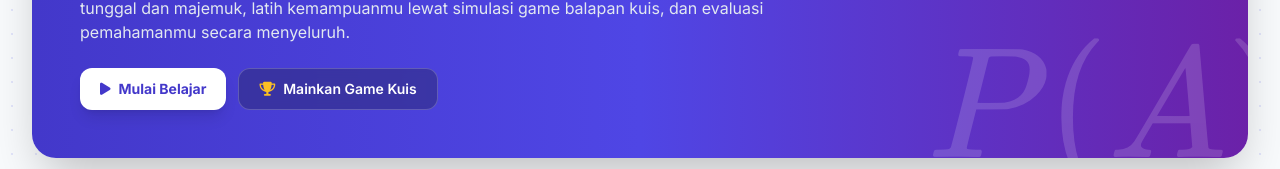
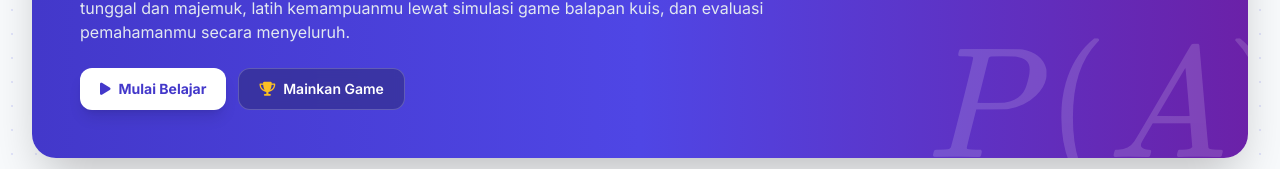
Before and after one commit to gurufa119/mtk12-bab2-peluang, a plain HTML site: page index.html in a window 1280 px wide. Shown: the part 386-555 px from the top of the page. Drawn offline with nearby package versions, Linux system fonts and the light colour scheme.

Commit message:
Update index.html

```diff
--- a/index.html
+++ b/index.html
@@ -228,7 +228,7 @@
             </button>
             <button onclick="switchTab('game')" class="bg-indigo-900/60 hover:bg-indigo-900/80 text-white font-semibold px-5 py-2.5 rounded-xl border border-white/20 backdrop-blur-sm transition flex items-center space-x-2 text-sm">
               <i class="fa-solid fa-trophy text-amber-400"></i>
-              <span>Mainkan Game Kuis</span>
+              <span>Mainkan Game</span>
             </button>
           </div>
         </div>
```
